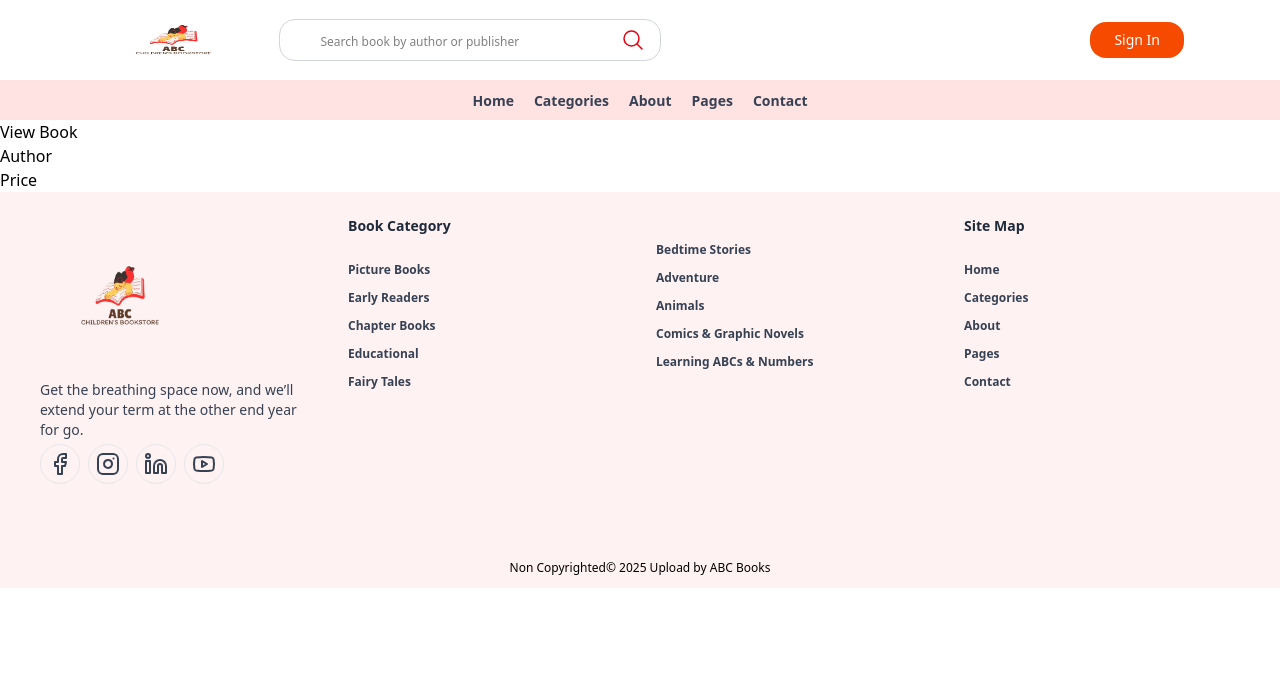
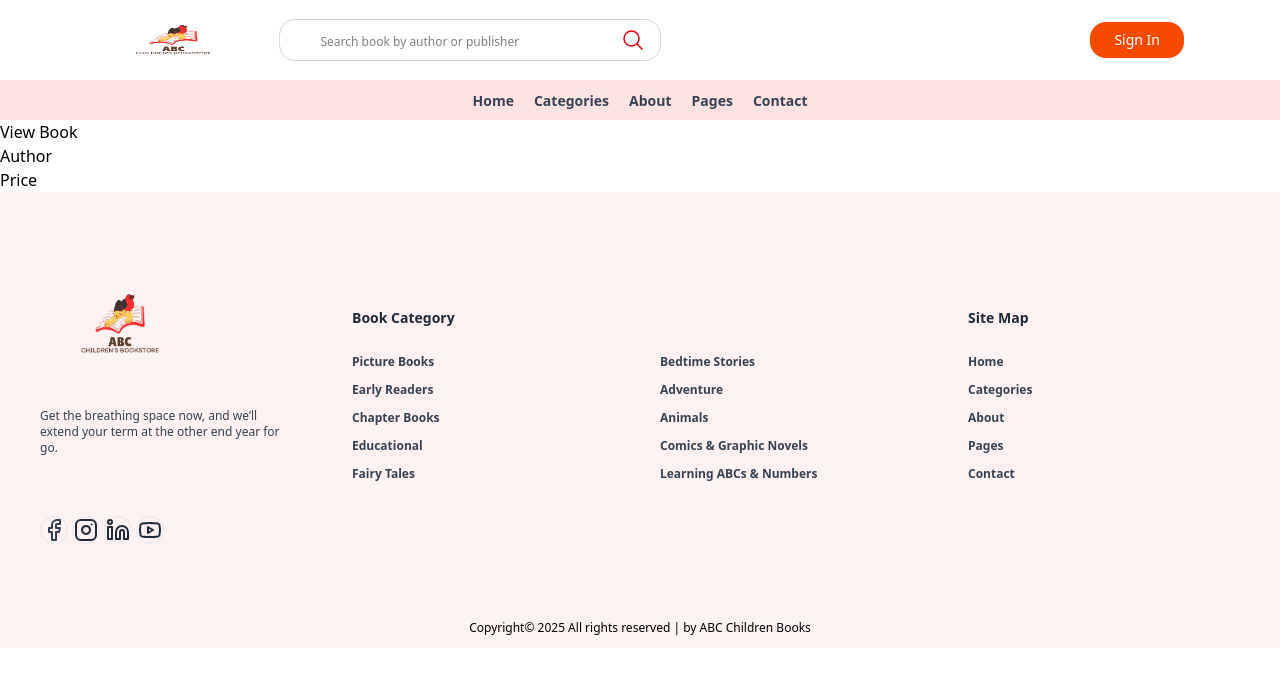
Before and after one commit to TheDominatorsC5/ABC-BOOK, a React (Vite) app: page /viewbook in a window 1280 px wide. Shown: the top 686 px of the page. Built offline with nearby package versions, Linux system fonts and the light colour scheme.

Commit message:
add not found

```diff
--- a/src/Components/Footer.jsx
+++ b/src/Components/Footer.jsx
@@ -12,29 +12,33 @@ export default function Navbar() {
 
           {/* column 1 */}
 
-          <div className="flex flex-col gap-1 p-2">
-            <img className="w-40 h-40 flex shrink-0 text-sm " src={logo} alt="Logo" />
-            <p className="text-gray-700 text-sm">Get the breathing space now, and we’ll extend your term at the other end year for go.</p>
+          <div className="flex flex-col gap-1 p-2 -mt-1">
+            <div className="mt-8">
+              <img className="w-40 h-40 flex shrink-0 text-sm " src={logo} alt="Logo" />
+              </div>
+            <div className="mb-14">
+              <p className="text-gray-700 text-xs">Get the breathing space now, and we’ll <br /> extend your term at the other end year for <br /> go.</p>
+              </div>
 
-            <div className="flex gap-2 items-center text-gray-700 ">
-              <div className="flex justify-between items-center w-10 h-10 border-1 border-gray-200 rounded-full">
+            <div className="flex gap-1 items-center text-gray-70 ">
+              <div className="flex justify-between items-center w-7 h-7 border-1 border-gray-200 rounded-full text-gray-700 hover:bg-red-600">
                 <svg xmlns="http://www.w3.org/2000/svg" width="24" height="24" viewBox="0 0 24 24" fill="none" stroke="currentColor" stroke-width="2" stroke-linecap="round" stroke-linejoin="round" class="w-full lucide lucide-facebook-icon lucide-facebook"><path d="M18 2h-3a5 5 0 0 0-5 5v3H7v4h3v8h4v-8h3l1-4h-4V7a1 1 0 0 1 1-1h3z" /></svg>
               </div>
-              <div className="flex justify-between items-center w-10 h-10 border-1 border-gray-200 rounded-full">
+              <div className="flex justify-between items-center w-7 h-7 border-1 border-gray-200 rounded-full text-gray-800 hover:bg-red-600">
                 <svg xmlns="http://www.w3.org/2000/svg" width="24" height="24" viewBox="0 0 24 24" fill="none" stroke="currentColor" stroke-width="2" stroke-linecap="round" stroke-linejoin="round" class=" w-full lucide lucide-instagram-icon lucide-instagram"><rect width="20" height="20" x="2" y="2" rx="5" ry="5" /><path d="M16 11.37A4 4 0 1 1 12.63 8 4 4 0 0 1 16 11.37z" /><line x1="17.5" x2="17.51" y1="6.5" y2="6.5" /></svg></div>
 
-              <div className="flex justify-between items-center w-10 h-10 border-1 border-gray-200 rounded-full">
+              <div className="flex justify-between items-center w-7 h-7 border-1 border-gray-200 rounded-full text-gray-800 hover:bg-red-600">
                 <svg xmlns="http://www.w3.org/2000/svg" width="24" height="24" viewBox="0 0 24 24" fill="none" stroke="currentColor" stroke-width="2" stroke-linecap="round" stroke-linejoin="round" class="w-full lucide lucide-linkedin-icon lucide-linkedin"><path d="M16 8a6 6 0 0 1 6 6v7h-4v-7a2 2 0 0 0-2-2 2 2 0 0 0-2 2v7h-4v-7a6 6 0 0 1 6-6z" /><rect width="4" height="12" x="2" y="9" /><circle cx="4" cy="4" r="2" /></svg></div>
 
 
-              <div className="flex justify-between items-center w-10 h-10 border-1 border-gray-200 rounded-full">
-                <svg xmlns="http://www.w3.org/2000/svg" width="24" height="24" viewBox="0 0 24 24" fill="none" stroke="currentColor" stroke-width="2" stroke-linecap="round" stroke-linejoin="round" class="w-full lucide lucide-youtube-icon lucide-youtube"><path d="M2.5 17a24.12 24.12 0 0 1 0-10 2 2 0 0 1 1.4-1.4 49.56 49.56 0 0 1 16.2 0A2 2 0 0 1 21.5 7a24.12 24.12 0 0 1 0 10 2 2 0 0 1-1.4 1.4 49.55 49.55 0 0 1-16.2 0A2 2 0 0 1 2.5 17" /><path d="m10 15 5-3-5-3z" /></svg></div>
+              <div className="flex justify-between items-center w-7 h-7 border-1 border-gray-200 rounded-full text-gray-800 hover:bg-red-600">
+                <svg xmlns="http://www.w3.org/2000/svg" width="24" height="24" viewBox="0 0 24 24" fill="none" stroke="currentColor" stroke-width="2" stroke-linecap="round" stroke-linejoin="round" class="w-full lucide lucide-youtube-icon lucide-youtube"><path d="M2.5 17a24.12 24.12 0 0 1 0-10 2 2 0 0 1 1.4-1.4 49.56 49.56 0 0 1 16.2 0A2 2 0 0 1 21.5 7a24.12 24.12 0 0 1 0 10 2 2 0 0 1-1.4 1.4 49.55 49.55 0 0 1-16.2 0A2 2 0 0 1 2.5 17" /><path d="m10 15 5-3-5-3z" className="size-3" /></svg></div>
             </div>
           </div>
 
 
           {/* column 2 */}
-          <div className="flex flex-col gap-5 p-2">
+          <div className="flex flex-col gap-5 p-3 mt-22">
             <h3 className="text-sm font-bold text-gray-800">Book Category</h3>
             <ul className="flex flex-col gap-1 ">
               <li><a className="text-gray-700 hover:text-red-600 font-semibold text-xs" href="">Picture Books</a></li>
@@ -47,7 +51,7 @@ export default function Navbar() {
 
 
           {/* column 3*/}
-          <div className="flex flex-col gap-5 p-2">
+          <div className="flex flex-col gap-5 p-3 mt-27">
             <h3></h3>
             <ul className="flex flex-col gap-1">
               <li><a className="text-gray-700 hover:text-red-600 font-semibold text-xs" href="">Bedtime Stories</a></li>
@@ -60,7 +64,7 @@ export default function Navbar() {
 
 
           {/* column 4 */}
-          <div className="flex flex-col gap-5 p-2">
+          <div className="flex flex-col gap-5 p-3 mt-22">
             <h3 className="text-sm font-bold text-gray-800">Site Map</h3>
             <ul className="flex flex-col gap-1">
               <li><a className="text-gray-700 hover:text-red-600 font-semibold text-xs" href="#">Home</a></li>
@@ -72,10 +76,9 @@ export default function Navbar() {
           </div>
         </div>
       </div>
-      <p className="p-3 text-center text-xs mt-10 text-black">Non Copyrighted© 2025 Upload by ABC Books</p>
+      <p className="p-3 text-center text-xs mt-10 text-black">Copyright© 2025 All rights reserved | by ABC Children Books</p>
 
     </footer>
 
-
   );
 }
--- a/src/Components/Navbar.jsx
+++ b/src/Components/Navbar.jsx
@@ -35,7 +35,7 @@ export default function Navbar() {
 
 
         </div>
-        <div className="flex items-center"> <button className="text-white bg-orange-600 py-2 px-6 rounded-2xl text-sm ">Sign In</button>
+        <div className="flex items-center"> <button className="text-white bg-orange-600 hover:bg-red-700 py-2 px-6 rounded-2xl text-sm ">Sign In</button>
         </div>
       </div>
       <nav>
--- a/src/Pages/NotFound.jsx
+++ b/src/Pages/NotFound.jsx
@@ -1,5 +1,6 @@
 import Navbar from '../Components/Navbar';
 import Footer from '../Components/Footer';
+import NF from "../assets/images/NF.png";
 
 
 
@@ -7,7 +8,15 @@ export default function NotFound() {
   return (
     <>
       <Navbar />
-        <h1>404 - Page Not Found</h1>
+      <div className='flex justify-center mt-20 mb-20'>
+        <img src={NF} alt="NotFound" />
+      </div>
+      <div className='flex justify-center mb-10'>
+        <button className="text-white bg-red-400 hover:bg-red-700 py-2 px-6 rounded-2xl text-sm " >Back to Home</button>
+      </div>
+      <div className='text-center'>
+        <svg className='items-center' xmlns="http://www.w3.org/2000/svg" width="24" height="24" viewBox="0 0 24 24" fill="none" stroke="currentColor" stroke-width="2" stroke-linecap="round" stroke-linejoin="round" class="lucide lucide-arrow-left-icon lucide-arrow-left"><path d="m12 19-7-7 7-7"/><path d="M19 12H5"/></svg>
+      </div>
       <Footer />
     </>
   );
```
Also changed, not shown: src/assets/images/NF.png (added).
